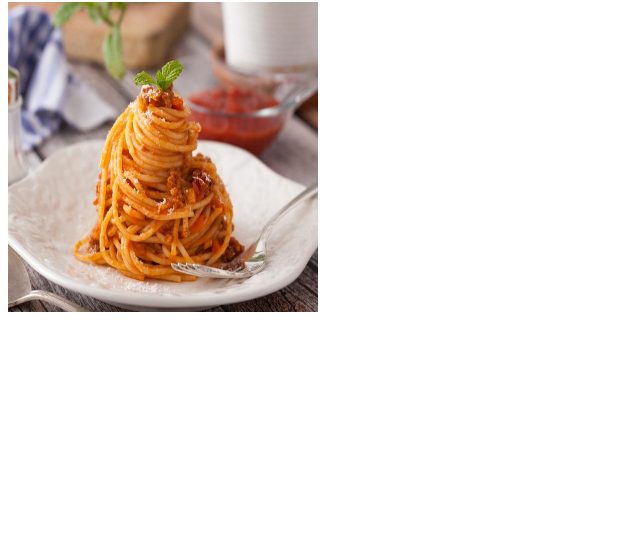
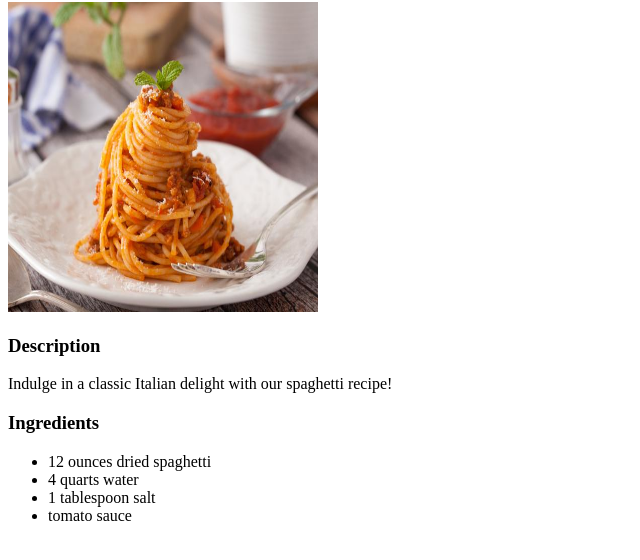
Before and after one commit to HabitualCarrot/odin-recipes, a plain HTML site: page recipes/spaghetti.html in a window 1280 px wide. Shown: the part 78-638 px from the top of the page, without its empty margins (0-640 px from the left). Drawn offline with Linux system fonts and the light colour scheme.

Commit message:
Add description and ingredients section
add short description of dish and ingredients

```diff
--- a/recipes/spaghetti.html
+++ b/recipes/spaghetti.html
@@ -8,5 +8,16 @@
 <body>
     <h1>Spaghetti with tomato sauce</h1>
     <img src="../img/1646241238943.jpeg" alt="photo of spaghetti" height="310" width="310">
+
+    <h3>Description</h3>
+        <p>Indulge in a classic Italian delight with our spaghetti recipe!</p>
+
+    <h3>Ingredients</h3>
+        <ul>
+            <li>12 ounces dried spaghetti</li>
+            <li>4 quarts water</li>
+            <li>1 tablespoon salt</li>
+            <li>tomato sauce</li>
+        </ul>
 </body>
 </html>
```
